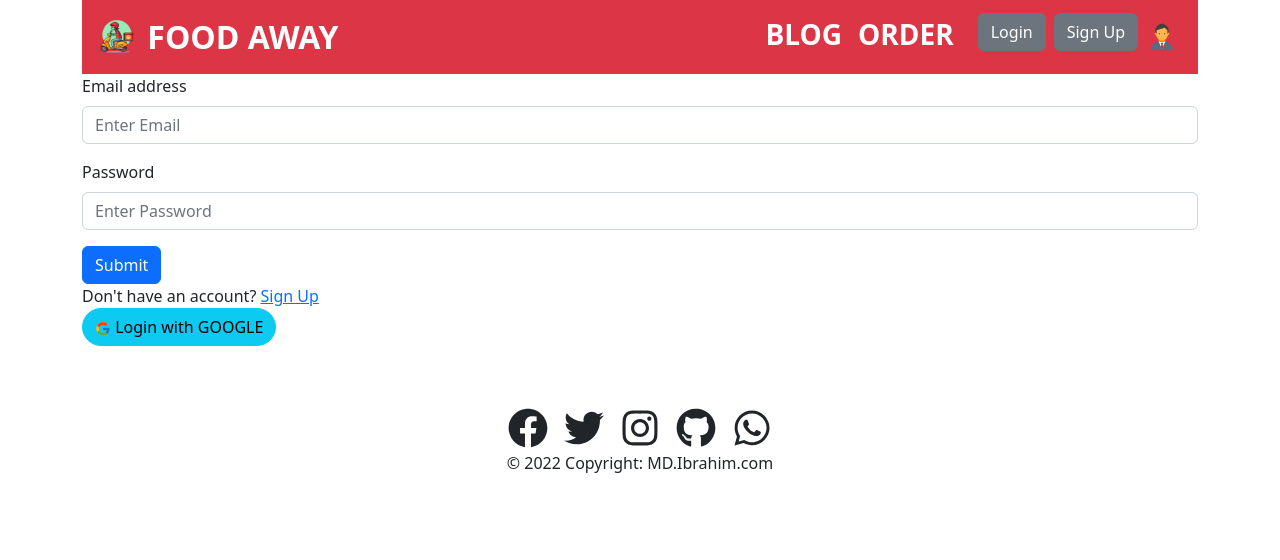
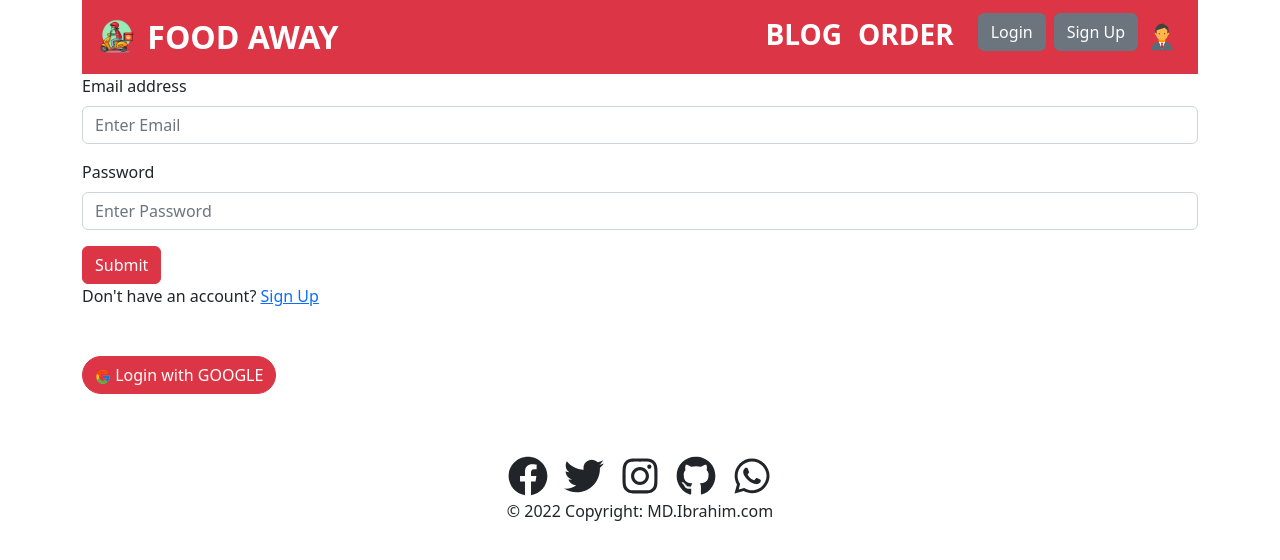
Before and after one commit to ibrahimkhalilullahshafi/Food-away, a React (Create React App) app: page /login in a window 1280 px wide. Shown: the top 560 px of the page. Built offline with nearby package versions, Linux system fonts and the light colour scheme; no server answers.

Commit message:
private route added

```diff
--- a/src/Routes/Routes.js
+++ b/src/Routes/Routes.js
@@ -11,6 +11,7 @@ import Review from "../components/Shared-components/Review/Review";
 import ServiceDetail from "../components/Shared-components/ServiceDetail/ServiceDetail";
 import Main from "../layout/Main";
 import NotFound from "./404route/NotFound";
+import PrivateRoute from "./PrivateRoute/PrivateRoute";
 
 
 
@@ -52,12 +53,12 @@ export const routes = createBrowserRouter([
             },
             {
                 path: "/checkout/:id",
-                element: <Checkout></Checkout>,
+                element: <PrivateRoute><Checkout></Checkout></PrivateRoute>,
                 loader: ({ params }) => fetch(`http://localhost:5000/services/${params.id}`)
             },
             {
                 path: "/orders",
-                element: <Order></Order>,
+                element: <PrivateRoute><Order></Order></PrivateRoute>,
             },
             // {
             //     path: "/reviews",
--- a/src/components/Login/Login.js
+++ b/src/components/Login/Login.js
@@ -64,7 +64,7 @@ const Login = () => {
                     <Form.Label>Password</Form.Label>
                     <Form.Control type="password" name="password" placeholder="Enter Password" required />
                 </Form.Group>
-                <Button variant="primary" type="submit">
+                <Button variant="danger" type="submit">
                     Submit
                 </Button>
                 <Form.Group><Form.Text className="text-danger">
@@ -73,7 +73,7 @@ const Login = () => {
                 <>Don't have an account? <Link to="/signup">Sign Up</Link></>
             </Form>
             <ButtonGroup vertical>
-                <Button onClick={googleSignInHandler} className='rounded-pill' variant="info"> <FcGoogle></FcGoogle> Login with GOOGLE</Button>
+                <Button onClick={googleSignInHandler} className='rounded-pill mt-5' variant="danger"> <FcGoogle></FcGoogle> Login with GOOGLE</Button>
             </ButtonGroup>
         </div>
 
--- a/src/components/Login/SignUp.js
+++ b/src/components/Login/SignUp.js
@@ -74,7 +74,7 @@ const SignUp = () => {
                         label={<>Accept <Link to="/terms">Terms and Conditions</Link></>} >
                     </Form.Check>
                 </Form.Group>
-                <Button variant="primary" type="submit" disabled={!accept}>
+                <Button variant="danger" type="submit" disabled={!accept}>
                     Sign Up
                 </Button>
                 <Form.Group><Form.Text className="text-danger">
```
